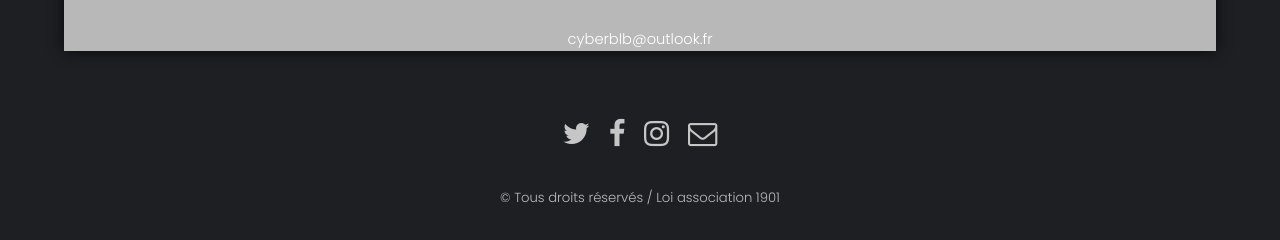
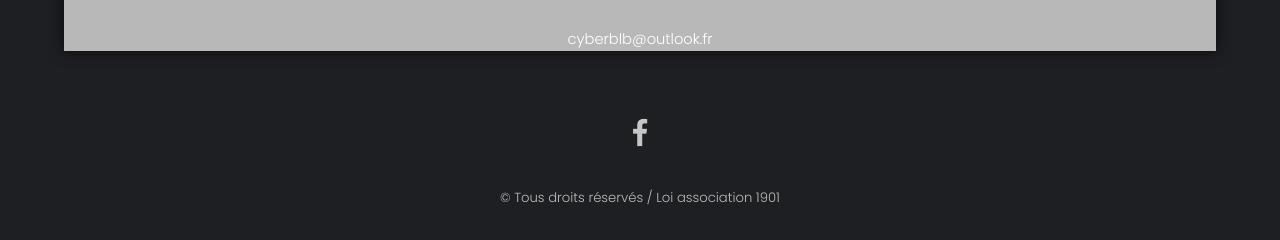
Before and after one commit to Ben-jpeg/UTSF_v2, a plain HTML site: page index.html in a window 1280 px wide. Shown: the part 4596-4836 px from the top of the page. Drawn offline with Linux system fonts and the light colour scheme.

Commit message:
Add files via upload

```diff
--- a/index.html
+++ b/index.html
@@ -269,10 +269,8 @@
     <footer id="footer">
         <div class="container">
             <ul class="icons">
-                <li><a href="#" class="icon fa-twitter"><span class="label">Twitter</span></a></li>
-                <li><a href="#" class="icon fa-facebook"><span class="label">Facebook</span></a></li>
-                <li><a href="#" class="icon fa-instagram"><span class="label">Instagram</span></a></li>
-                <li><a href="#" class="icon fa-envelope-o"><span class="label">Email</span></a></li>
+                <!-- Le logo facebook (lorsque l on clique dessus, on est redirigé vers le facebook de l'association-->
+                <li><a href="https://www.facebook.com/pages/category/Nonprofit-Organization/Cyber-Base-Bois-lAbb%C3%A9-100158368500069/" class="icon fa-facebook"><span class="label">Facebook</span></a></li>
             </ul>
         </div>
         <!-- ceci est le texte affiché tout tout en bas du site-->
```
